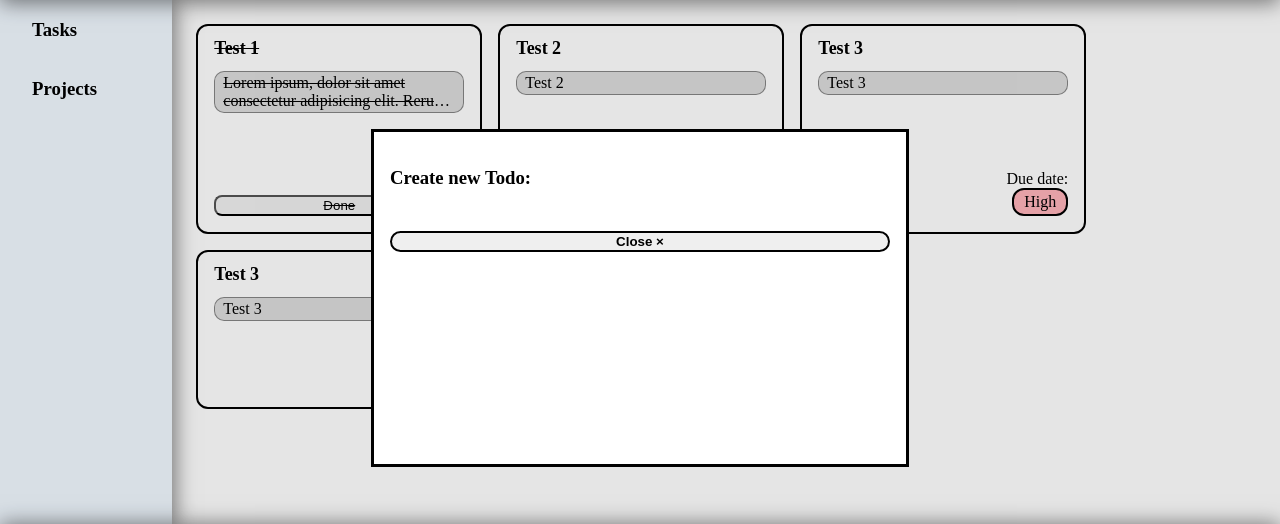
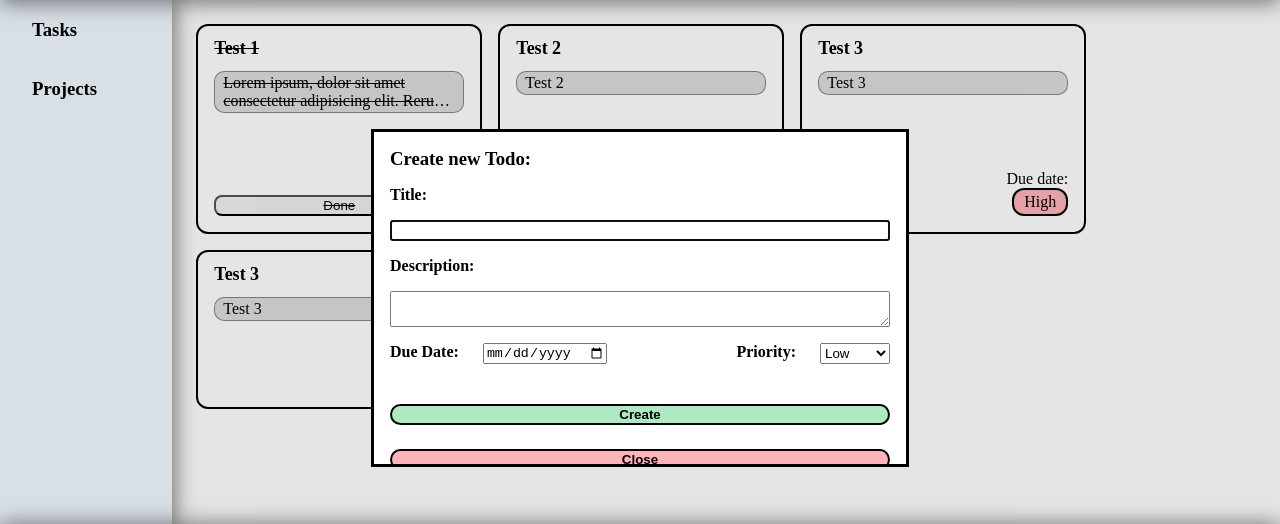
Before and after one commit to chronushan/odin-todo-list, a website built with webpack: page src/index.html in a window 1280 px wide. Both pictures are taken after a click on the button "New Todo +". Shown: the part 102-626 px from the top of the page. Built offline with nearby package versions, Linux system fonts and the light colour scheme.

Commit message:
Add new Todo dialog elements and style

```diff
--- a/src/index.html
+++ b/src/index.html
@@ -62,9 +62,31 @@
 
 		<dialog id="createTodoForm">
 			<h3>Create new Todo:</h3>
+			<form method="dialog">
+				<label for="newTitle">Title:</label>
+				<input type="text" id="newTitle" name="title" />
+				<label for="newDescription">Description:</label>
+				<textarea name="description" id="newDescription"></textarea>
+				<div>
+					<label for="newDueDate"
+						>Due Date:
 
-			<form action=""></form>
-			<button id="TodoClose" aria-label="Close">Close &times</button>
+						<input type="date" id="newDueDate" name="dueDate" />
+					</label>
+
+					<label for="newPriority"
+						>Priority:
+
+						<select name="priority" id="newPriority">
+							<option value="Low">Low</option>
+							<option value="Medium">Medium</option>
+							<option value="High">High</option>
+						</select>
+					</label>
+				</div>
+				<button>Create</button>
+			</form>
+			<button id="TodoClose" aria-label="Close">Close</button>
 		</dialog>
 
 		<footer>
--- a/src/style.css
+++ b/src/style.css
@@ -169,3 +169,46 @@ dialog button {
 	margin-top: 12px;
 	border-radius: 8px;
 }
+
+form {
+	display: flex;
+	flex-direction: column;
+	gap: 1rem;
+}
+
+label {
+	font-size: 1rem;
+	font-weight: bolder;
+}
+
+#createTodoForm div {
+	display: flex;
+	justify-content: space-between;
+}
+
+#newDueDate,
+#newPriority {
+	/* width: 150px; */
+}
+
+div label {
+	display: flex;
+	gap: 1.5rem;
+}
+
+#createTodoForm h3 {
+	margin: 0;
+	margin-bottom: 1rem;
+}
+
+#createTodoForm {
+	justify-content: space-around;
+}
+
+form button {
+	background-color: RGB(174, 233, 196);
+}
+
+#createTodoForm > button {
+	background-color: RGB(255, 179, 186);
+}
```
